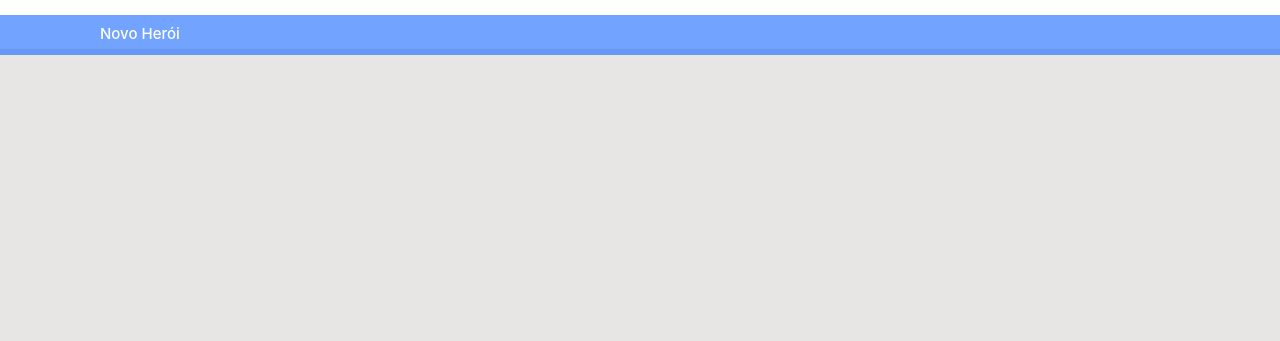
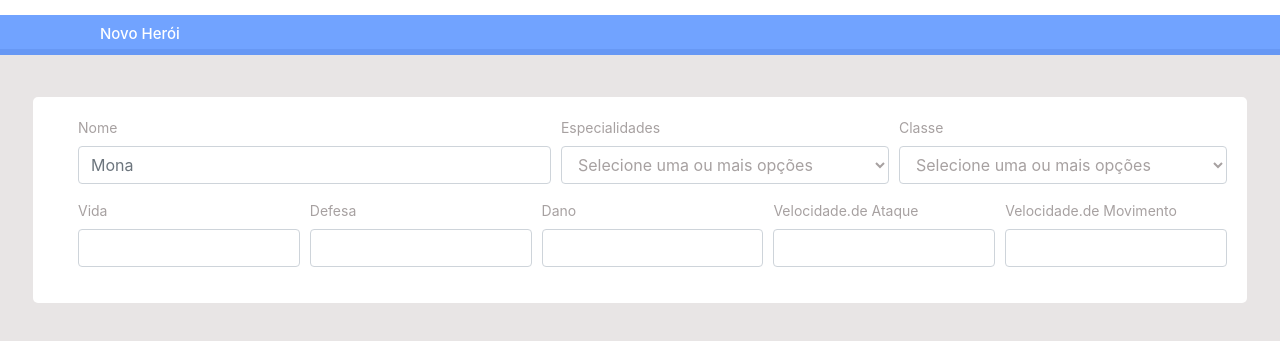
Before and after one commit to mangerona92/herois-nw, a plain HTML site: page registro.html in a window 1280 px wide. Shown: the part 41-382 px from the top of the page. Drawn offline with nearby package versions, Linux system fonts and the light colour scheme.

Commit message:
inclusao do formulario na pagina  de registro

```diff
--- a/css/css-listherois.css
+++ b/css/css-listherois.css
@@ -114,3 +114,19 @@
     height: 70px;
     border-radius: 5px;
 }
+.aling-text{
+    text-align: left;
+    font-size: 14px;
+    color: #a7a1a1
+}
+.form-control{
+    color: #a7a1a1;
+}
+.aling-form-register{
+    margin-left: 20px;
+}
+.background-form{
+    background-color: white;
+    border-radius: 5px;
+    padding: 20px;
+}
--- a/registro.html
+++ b/registro.html
@@ -28,6 +28,55 @@
     <div class="container">
             <div class="row">
                 <div class="col-md-12 col-sm-12 col-12 back-fundo">
+                    <div class="row">
+                        <div class="col-md-12 col-sm-12 col-12 background-form">
+                                <form class="aling-text">
+                                        <div class="form-row aling-form-register">
+                                            <div class="form-group col-md-5">
+                                                <label for="inputCity">Nome</label>
+                                                <input type="text" class="form-control" id="inputCity" placeholder="Mona" >
+                                            </div>
+                                            <div class="form-group col">
+                                                <label for="inputState">Especialidades</label>
+                                                <select id="inputState" class="form-control">
+                                                <option selected>Selecione uma ou mais opções</option>
+                                                 <option>...</option>
+                                                </select>
+                                             </div>
+                                             <div class="form-group col">
+                                                <label for="inputState">Classe</label>
+                                                <select id="inputState" class="form-control">
+                                                <option selected>Selecione uma ou mais opções</option>
+                                                <option>...</option>
+                                                </select>
+                                            </div>
+                                        </div>
+                                        <div class="form-row aling-form-register">
+                                            <div class="form-group col">
+                                                <label for="inputCity">Vida</label>
+                                                <input type="text" class="form-control" id="inputCity">
+                                            </div>
+                                            <div class="form-group col">
+                                                <label for="inputCity">Defesa</label>
+                                                <input type="text" class="form-control" id="inputCity">
+                                            </div>
+                                            <div class="form-group col">
+                                                <label for="inputCity">Dano</label>
+                                                <input type="text" class="form-control" id="inputCity">
+                                            </div>
+                                            <div class="form-group col">
+                                                <label for="inputCity">Velocidade.de Ataque</label>
+                                                <input type="text" class="form-control" id="inputCity">
+                                            </div>
+                                            <div class="form-group col">
+                                                <label for="inputCity">Velocidade.de Movimento</label>
+                                                <input type="text" class="form-control" id="inputCity" >
+                                            </div>
+                                        </div>
+                                    </form>
+                        </div>
+                    </div>
+
                 </div>
             </div>
     </div>
```
